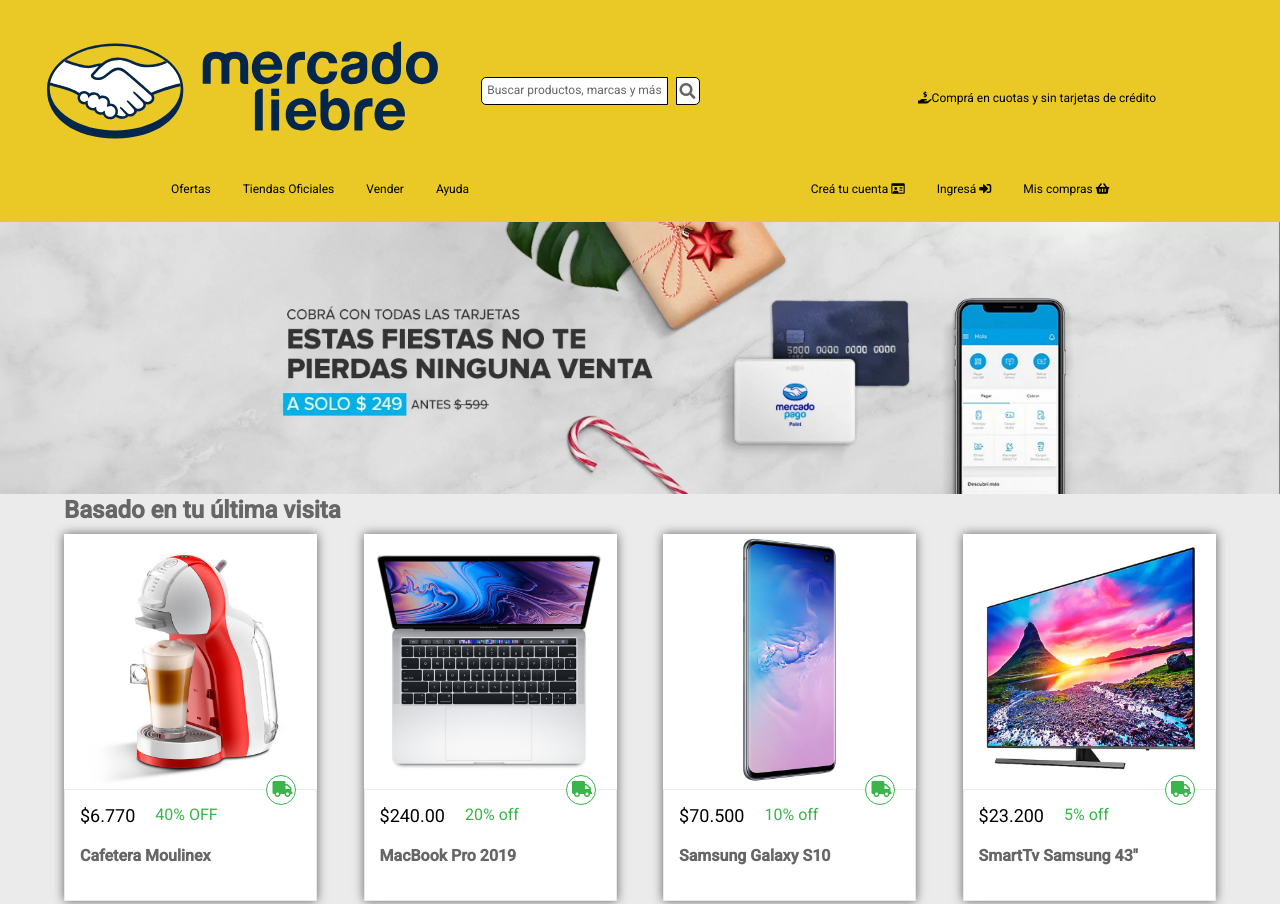
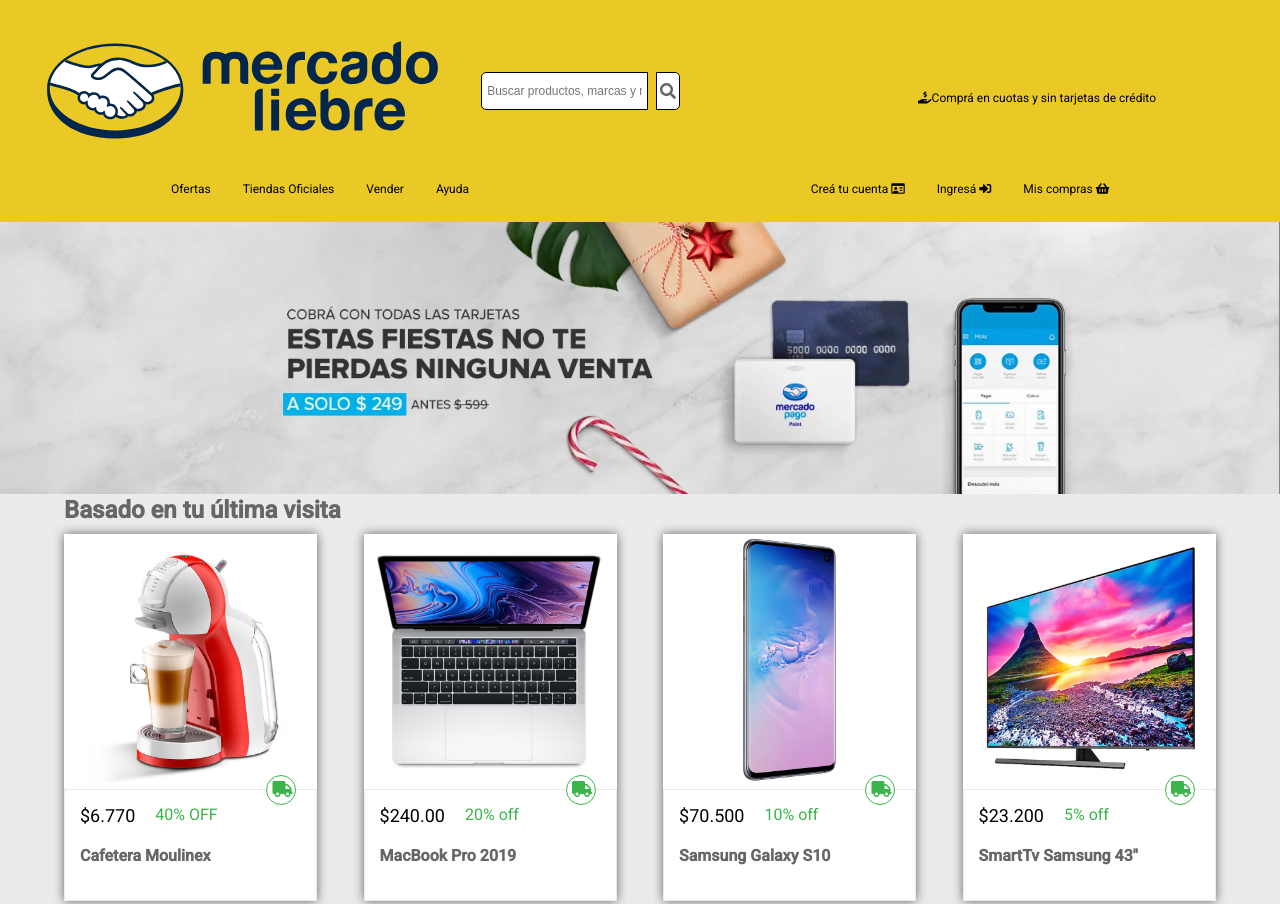
Before and after one commit to angarciama/mercadoLiebre_angarciamaing, a website: page views/home.html in a window 1280 px wide. Shown: the top 904 px of the page. Drawn offline with Linux system fonts and the light colour scheme.

Commit message:
formularios

```diff
--- a/views/home.html
+++ b/views/home.html
@@ -21,10 +21,12 @@
                 <picture class="logo">
                     <img src="/img/logo-mercado-liebre.svg" alt="Logo de Mercadoliebre">
                 </picture>
-                <div class="form">
-                    <div class="input">Buscar productos, marcas y más</div>
-                    <div class="submit"><i class="fas fa-search"></i></div>
-                </div>
+                <form class="form">
+                    <!--<div class="input">Buscar productos, marcas y más</div>
+                    <div class="submit"><i class="fas fa-search"></i></div>-->
+                    <input type="text" class="input" placeholder="Buscar productos, marcas y más">
+                    <button type="submit" class="submit"><i class="fas fa-search"></i></button>
+                </form>
             </div>
             <p><i class="fas fa-hand-holding-usd"></i>Comprá en cuotas y sin tarjetas de crédito</p>
         </div>
```
Also changed, not shown: views/login.html (+6 -4 lines), views/register.html (+6 -4 lines).
